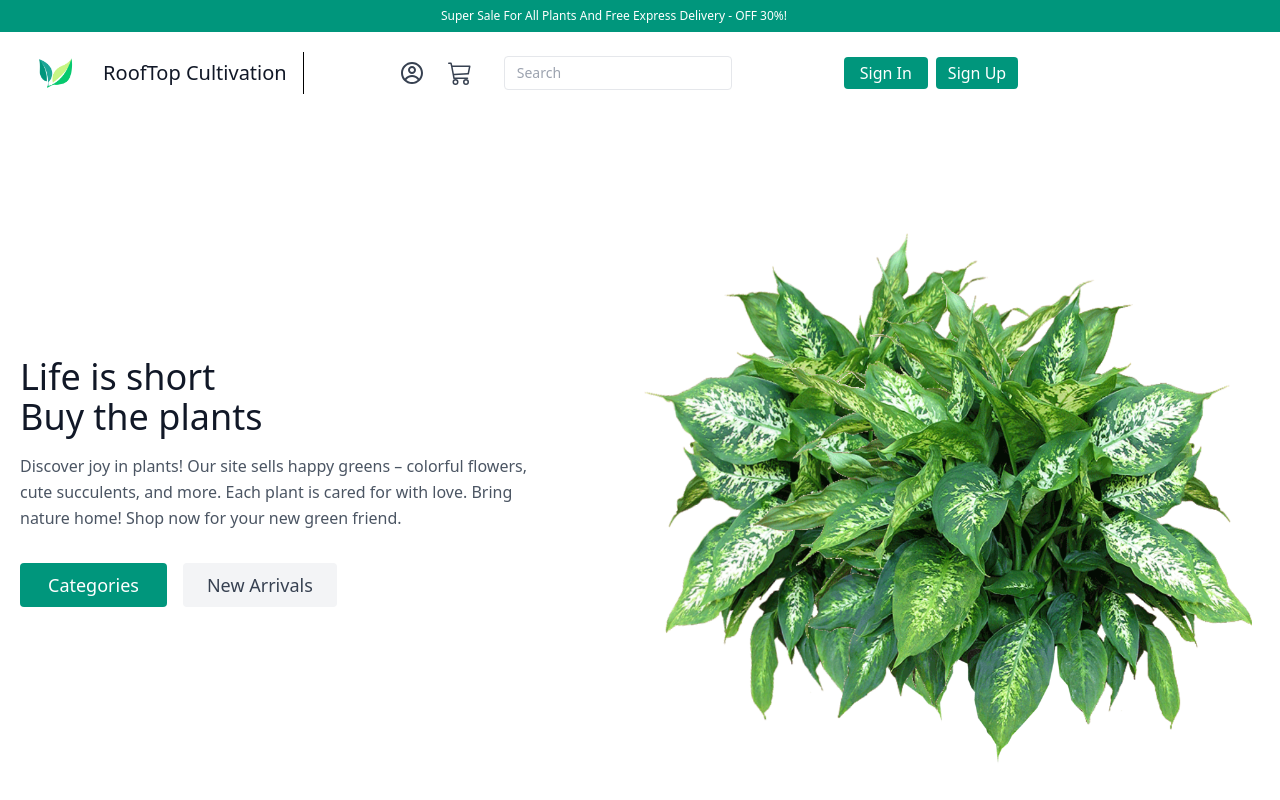
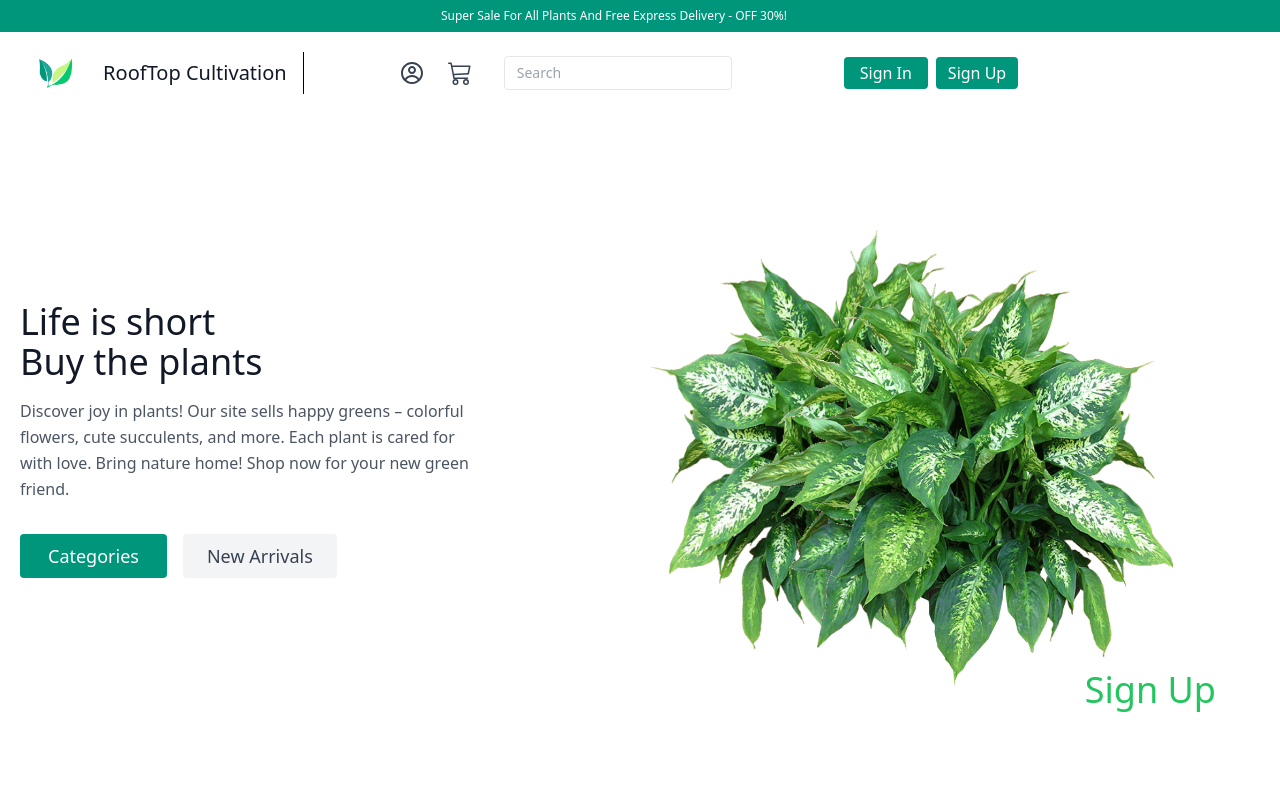
Before and after one commit to Muhammad-Akash-Haider/Rooftop-Cultivation-full, a React (Create React App) app in the folder Frontend/: page / in a window 1280 px wide. Shown: the top 800 px of the page. Built offline with nearby package versions, Linux system fonts and the light colour scheme; no server answers.

Commit message:
Maintenance + Extra adding in Section Page

```diff
--- a/Frontend/src/components/Section.jsx
+++ b/Frontend/src/components/Section.jsx
@@ -1,4 +1,5 @@
 import React from 'react'
+import { Link } from 'react-router-dom';
 import img15 from'../images/img15.png'
 
 
@@ -21,11 +22,21 @@ const Section=()=>{
         <button onClick={()=> window.scrollTo(0, 1300)} class="ml-4 inline-flex text-gray-700 bg-gray-100 border-0 py-2 px-6 focus:outline-none hover:bg-gray-200 rounded text-lg">New Arrivals</button>
       </div>
     </div>
-    <div className='w-5/6 lg:max-w-s lg:w-s md:w-1/2'>
-        <img className='object-cover object-center rounded' src={img15} alt="" />
+    <div className='w-5/6 lg:max-w-s lg:w-s md:w-1/2 mx-20'>
+        <img className='' src={img15} alt="" />
     </div>
+    {/* <link to="/chat">
+    <button className="text-4xl  scroll-to-top fixed bottom-20 right-16 text-green-500  duration-300 animate-bounce">
+         Hello</button></link> */}
+         <Link to="/chat">
+                <button className="text-4xl  scroll-to-top fixed bottom-20 right-16 text-green-500  duration-300 animate-bounce">Sign Up
+                </button></Link>
   </div>
+
+
+
 </section>
+
     </div>
   )
 }
```
